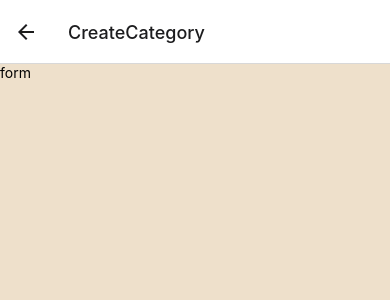
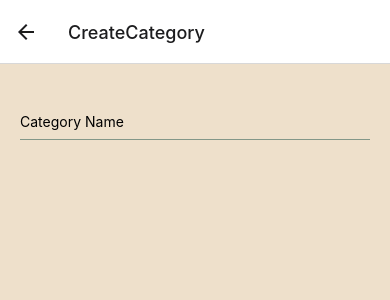
Before and after one commit to monireamini/webbee-hackathon-monireh, a React Native app: screen /CreateCategory in a window 390 px wide. Shown: the top 300 px of the page. Built offline with nearby package versions, Linux system fonts and the light colour scheme.

Commit message:
add formik and form input component

```diff
--- a/package.json
+++ b/package.json
@@ -12,6 +12,7 @@
   "dependencies": {
     "@react-navigation/native": "^6.0.14",
     "@react-navigation/stack": "^6.3.5",
+    "formik": "^2.2.9",
     "react": "18.1.0",
     "react-native": "0.70.6",
     "react-native-gesture-handler": "^2.8.0",
--- /dev/null
+++ b/src/modules/create-category/components/create-category.screen.styles.js
@@ -0,0 +1,8 @@
+import {StyleSheet} from 'react-native';
+import {margins} from '../../../shared/styles/styles';
+
+export default StyleSheet.create({
+  container: {
+    paddingVertical: margins.formVertical,
+  },
+});
--- a/src/modules/create-category/components/create-category.screen.tsx
+++ b/src/modules/create-category/components/create-category.screen.tsx
@@ -1,11 +1,39 @@
 import React from 'react';
-import {Text} from 'react-native';
+import {ScrollView} from 'react-native';
+import {Formik} from 'formik';
 import Layout from '../../../shared/components/layout/layout';
+import CustomTextInput from '../../../shared/components/text-input/text-input';
+import styles from './create-category.screen.styles';
 
 const CreateCategoryScreen = () => {
+  const initialValues = {title: '', fields: []}; // todo: get initial values from async storage or redux persist
+
+  function handleAddCategory() {
+    //
+  }
+
   return (
     <Layout>
-      <Text>form</Text>
+      <Formik initialValues={initialValues} onSubmit={handleAddCategory}>
+        {({values, setFieldValue}) => {
+          function setTitle(text: string) {
+            setFieldValue('title', text);
+          }
+
+          return (
+            <ScrollView contentContainerStyle={styles.container}>
+              {/* title */}
+              <CustomTextInput
+                value={values.title}
+                placeholder={'Category Name'}
+                onChangeText={setTitle}
+              />
+
+              {/* fields */}
+            </ScrollView>
+          );
+        }}
+      </Formik>
     </Layout>
   );
 };
--- a/src/modules/manage-categories/components/manage-categories.screen.styles.js
+++ b/src/modules/manage-categories/components/manage-categories.screen.styles.js
@@ -8,10 +8,6 @@ import {
 } from '../../../shared/styles/styles';
 
 export default StyleSheet.create({
-  container: {
-    flex: 1,
-    backgroundColor: colors.champagne,
-  },
   emptyPlaceholder: {
     flex: 1,
     ...center,
--- a/src/shared/components/layout/layout.tsx
+++ b/src/shared/components/layout/layout.tsx
@@ -1,10 +1,10 @@
 import React from 'react';
-import {SafeAreaView} from 'react-native-safe-area-context';
-import styles from '../../../modules/manage-categories/components/manage-categories.screen.styles';
+import {View} from 'react-native';
+import styles from './layout.styles';
 import {layoutPropTypes} from './layout.types';
 
 const Layout = (props: layoutPropTypes) => {
-  return <SafeAreaView style={styles.container}>{props.children}</SafeAreaView>;
+  return <View style={styles.container}>{props.children}</View>;
 };
 
 export default Layout;
--- /dev/null
+++ b/src/shared/components/text-input/text-input.styles.js
@@ -0,0 +1,21 @@
+import {StyleSheet} from 'react-native';
+import {colors, margins, textWeight} from '../../styles/styles';
+
+export default StyleSheet.create({
+  container: {
+    marginHorizontal: margins.pageHorizontal,
+  },
+  placeholder: {
+    height: 20,
+  },
+  placeholderText: {
+    color: colors.morningBlue,
+    ...textWeight.bold,
+  },
+  input: {
+    height: 36,
+    borderWidth: 0,
+    borderBottomWidth: 1,
+    borderColor: colors.morningBlue,
+  },
+});
--- /dev/null
+++ b/src/shared/components/text-input/text-input.tsx
@@ -0,0 +1,25 @@
+import React from 'react';
+import {TextInput, Text, View} from 'react-native';
+import {inputPropTypes} from './text-input.types';
+import styles from './text-input.styles';
+
+const CustomInput = (props: inputPropTypes) => {
+  const {value, placeholder, onChangeText, keyboardType = 'default'} = props;
+
+  return (
+    <View style={styles.container}>
+      <View style={styles.placeholder}>
+        {!!value && <Text style={styles.placeholderText}>{placeholder}</Text>}
+      </View>
+      <TextInput
+        value={value}
+        placeholder={placeholder}
+        onChangeText={onChangeText}
+        keyboardType={keyboardType}
+        style={styles.input}
+      />
+    </View>
+  );
+};
+
+export default CustomInput;
--- a/src/shared/styles/styles.js
+++ b/src/shared/styles/styles.js
@@ -45,4 +45,5 @@ export const rowCenter = {
 export const margins = {
   pageHorizontal: 20,
   textVertical: 20,
+  formVertical: 20,
 };
```
Also changed, not shown: src/shared/components/text-input/text-input.types.ts (added, +8 -0 lines), 1 other file (tests, documents, lock files or other folders).
